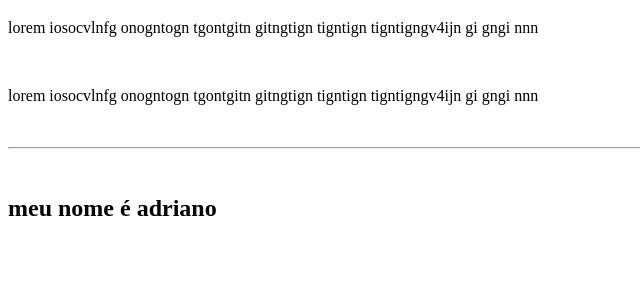
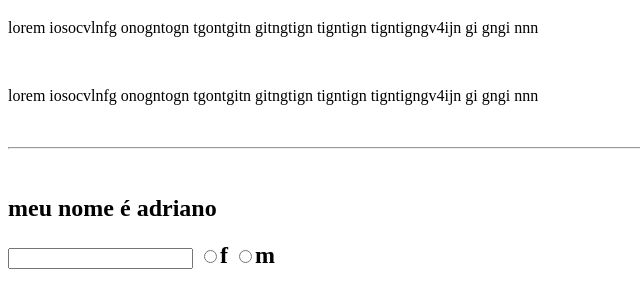
Before and after one commit to adrianooliveira122/ola-mundo, a plain HTML site: page index.html in a window 1280 px wide. Shown: the part 61-368 px from the top of the page, without its empty margins (0-640 px from the left). Drawn offline with Linux system fonts and the light colour scheme.

Commit message:
inclui inputs

```diff
--- a/index.html
+++ b/index.html
@@ -12,5 +12,8 @@
 	<hr>
 	<br>
 <h2> meu nome é adriano <h2>
+	<input type="name" name="email">
+	<input type="radio" name="sexo">f
+	<input type="radio" name="sexo">m
 </body>
 </html>
```
